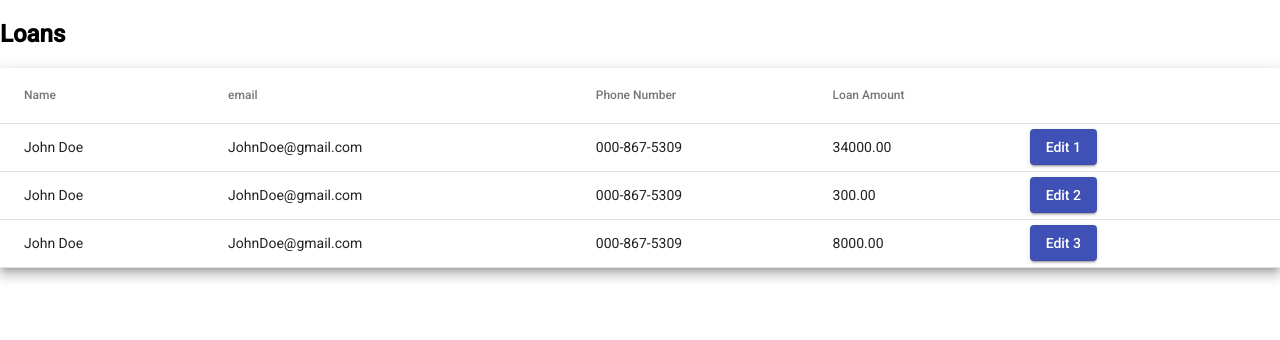
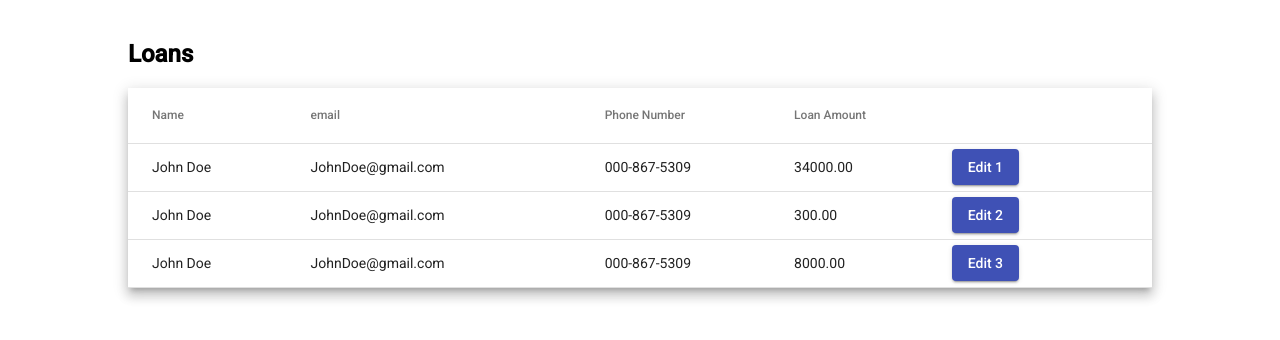
Before and after one commit to AceMouty/acme-credit, an Angular app: page / in a window 1280 px wide. Shown: the top 340 px of the page. Built offline with nearby package versions, Linux system fonts and the light colour scheme.

Commit message:
style: added globabl styling
added in global styling to center the app on the screen instead
of having it span the entire view port

```diff
--- a/src/app/app.component.css
+++ b/src/app/app.component.css
@@ -0,0 +1,5 @@
+.app-wrapper {
+    padding: 20px;
+    max-width: 80%;
+    margin: 0 auto;
+}
--- a/src/app/app.component.html
+++ b/src/app/app.component.html
@@ -1,2 +1,4 @@
-<!-- <app-loanApplication></app-loanApplication> -->
-<app-loans></app-loans>
+<div class="app-wrapper">
+    <!-- <app-loanApplication></app-loanApplication> -->
+    <app-loans></app-loans>
+</div>
```
